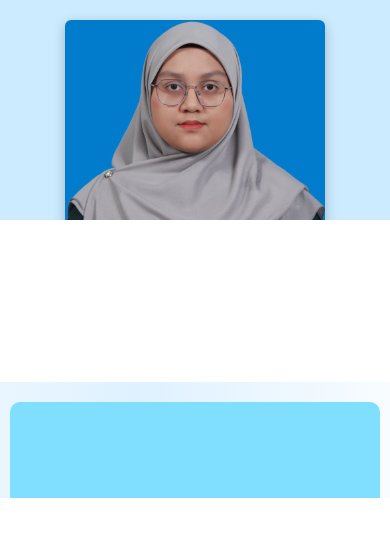
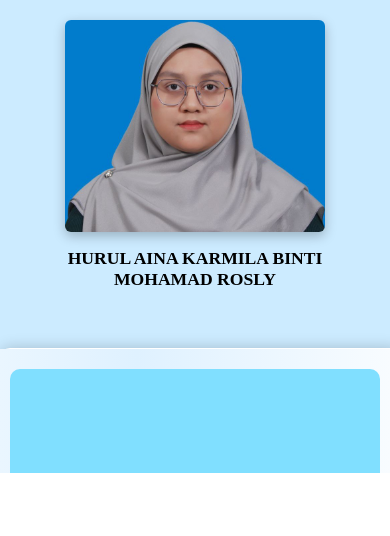
Before and after one commit to hurulaina/web-resume, a plain HTML site: page frame.html in a window 390 px wide. Drawn offline with Linux system fonts and the light colour scheme.

Commit message:
Update frame.html

```diff
--- a/frame.html
+++ b/frame.html
@@ -47,11 +47,6 @@
         .right-side {
             grid-template-rows: 25% 75%;
         }
-
-        /* Left column moves to top */
-        .left {
-            height: 220px; /* adjust as needed */
-        }
     }
 </style>
 </head>
```
